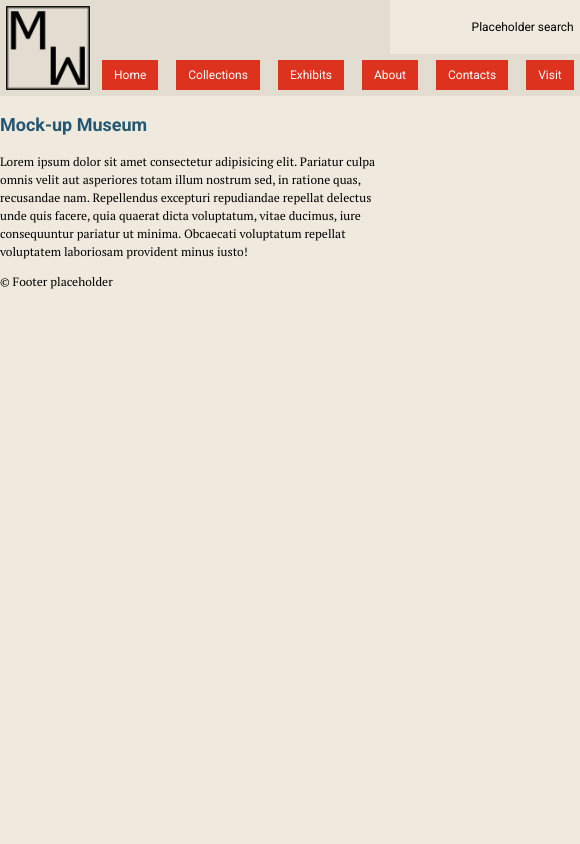
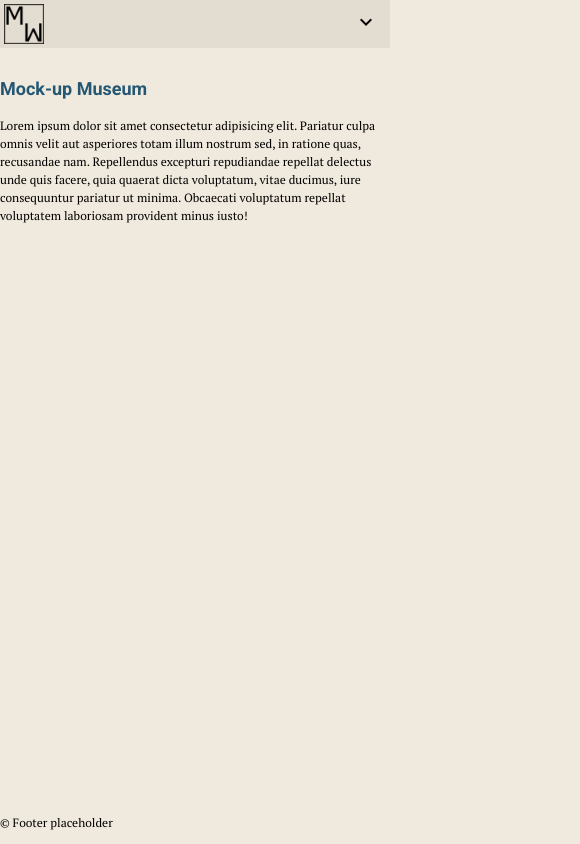
Before and after one commit to oxelfer/glowing-octo-happiness, a React (Create React App) app: page / in a window 390 px wide. Shown: the whole page, 580 px wide, since content can reach past the window. Built offline with nearby package versions, Linux system fonts and the light colour scheme.

Commit message:
creates header component

```diff
--- a/src/App.css
+++ b/src/App.css
@@ -1,3 +1,5 @@
 .container {
   max-width: 1080px;
+  position: relative;
+  top: 5em;
 }
--- a/src/App.js
+++ b/src/App.js
@@ -24,7 +24,7 @@ function App() {
         <Hero />
       </header>
 
-      <main className='container'>
+      <main id='main-content' className='container'>
         <Routes>
           <Route path='/' element={<Home />} />
           <Route path='/collections' element={<Collections />} />
--- a/src/components/footer.css
+++ b/src/components/footer.css
@@ -0,0 +1,8 @@
+.footer {
+  position: relative;
+}
+
+.textoteste {
+  position: absolute;
+  bottom: 0;
+}
--- a/src/components/footer.js
+++ b/src/components/footer.js
@@ -2,6 +2,8 @@ import './footer.css'
 
 export default function Footer() {
   return (
-    <p>&copy; Footer placeholder</p>
+    <div className='footer-container'>
+      <p className='textoteste'>&copy; Footer placeholder</p>
+    </div>
   )
 }
--- a/src/components/header.css
+++ b/src/components/header.css
@@ -4,6 +4,7 @@
   display: flex;
   height: 8em;
   font-family: 'Roboto', Helvetica, Arial, sans-serif;
+
 }
 
 .header__picture {
@@ -13,43 +14,166 @@
 
 .header__logo {
   height: 100%;
-  padding: .5em;
+  padding: calc(.5em - 2px);
 }
 
 .header__right {
   flex: 1;
   display: flex;
-  flex-direction: column;
+  flex-direction: column-reverse;
 }
 
-.header__search {
+/* .header__search {
   flex: 1;
   text-align: right;
-  padding: .5em;
+  padding: calc(.5em - 2px);
+  display: block;
+} */
+
+.header__nav-site {
+  display: block;
 }
 
-.header__site-nav {
+.nav-site__menu {
   flex: 1;
   display: flex;
   justify-content: flex-end;
   margin: 0;
-  padding: .5em;
+  padding: calc(.5em - 2px);
   list-style-type: none;
   background-color: var(--color-back-sec);
 }
 
-.header__site-nav > li {
+.nav-site__menu > li {
   margin-top: 0;
 }
 
-.header__site-nav > li > a {
+.nav-site__menu > li > a {
   display: block;
   padding: .5em 1em;
   background-color: var(--color-mid-red);
   color: var(--color-text-white);
   text-decoration: none;
+  border: 1px solid var(--color-mid-red);
 }
 
-.header__site-nav > li + li {
+.nav-site__menu > li + li {
   margin-left: 1.5em;
 }
+
+.nav-site__menu > li > a:link {
+
+}
+
+.nav-site__menu > li > a:visited {
+
+}
+
+.nav-site__menu > li > a:hover {
+  background-color: var(--color-back-sec);
+  color: var(--color-mid-red);
+  border: 1px solid var(--color-mid-red);
+}
+
+.nav-site__menu > li > a:active {
+  background-color: var(--color-back-sec);
+  color: var(--color-mid-red);
+  border: 1px solid var(--color-mid-red);
+  font-weight: 700;
+}
+
+.header__nav-mob {
+  display: none;
+}
+
+@media screen and (max-width: 640px) {
+
+  .header {
+    height: 4em;
+    position: fixed;
+    top: 0;
+    width: 100%;
+    z-index: 10;
+  }
+
+  /* .header__search {
+    display: none;
+  } */
+
+  .header__nav-site {
+    display: none;
+  }
+
+  .header__right {
+    position: relative;
+  }
+
+  .header__nav-mob {
+    display: flex;
+    justify-content: flex-end;
+
+    cursor: pointer;
+  }
+
+  .nav-mob__hide {
+    position: absolute;
+    top: 50%;
+    transform: translateY(-50%);
+    padding: 1em;
+  }
+
+  .nav-mob__hide:hover {
+    color: var(--color-text-red);
+    transition: 0.3s;
+  }
+
+  .nav-mob__menu {
+    display: none;
+    margin: 0;
+    padding: 0;
+    position: fixed;
+    top: 4em;
+    left: 0;
+    list-style: none;
+    width: 100%;
+    text-align: center;
+  }
+
+  .nav-mob__menu > li {
+    border-bottom: 1px solid var(--color-text-white);
+    background-color: var(--color-mid-red);
+  }
+
+  .nav-mob__menu > li:nth-child(1) {
+    border-top: 1px solid var(--color-text-white);
+  }
+
+  .nav-mob__menu > li > a {
+    display: block;
+    padding: 0.7em 0;
+    text-decoration: none;
+    color: var(--color-text-white);
+  }
+
+  .nav-mob__menu > li > a:link {
+
+  }
+
+  .nav-mob__menu > li > a:visited {
+
+  }
+
+  .nav-mob__menu > li > a:hover {
+    background-color: var(--color-back-sec);
+    color: var(--color-text-red);
+  }
+
+  .nav-mob__menu > li > a:active {
+    background-color: var(--color-back-sec);
+    color: var(--color-mid-red);
+    font-weight: 700;
+  }
+
+
+
+}
--- a/src/components/header.js
+++ b/src/components/header.js
@@ -3,6 +3,26 @@ import { Link } from 'react-router-dom';
 import './header.css';
 
 export default function Header() {
+
+  const showMenu = () => {
+    let menu = document.getElementById('nav-mob-menu');
+    let symbol = document.getElementById('click-symbol');
+    let main = document.getElementById('main-content');
+
+    if (menu.style.display === 'none') {
+      main.style.position = 'relative';
+      main.style.top = '23em';
+      menu.style.display = 'block';
+      symbol.innerText = 'expand_less';
+    } else {
+      main.style.position = 'relative';
+      main.style.top = '5em';
+      menu.style.display = 'none';
+      symbol.innerText = 'expand_more';
+    }
+
+  }
+
   return (
     <header className='header'>
       <picture className='header__picture'>
@@ -10,11 +30,12 @@ export default function Header() {
       </picture>
 
       <div className='header__right'>
-        <div className='header__search'>
-          <p>Placeholder search</p>
-        </div>
-        <nav>
-          <ul className='header__site-nav'>
+{/*         <div className='header__search'>
+          <p>Placeholder search?</p>
+        </div> */}
+
+        <nav className='header__nav-site'>
+          <ul className='nav-site__menu'>
             <li><Link to='/'>Home</Link></li>
             <li><Link to='collections'>Collections</Link></li>
             <li><Link to='exhibits'>Exhibits</Link></li>
@@ -24,6 +45,21 @@ export default function Header() {
           </ul>
         </nav>
 
+        <nav className='header__nav-mob'>
+          <div className='nav-mob__hide' onClick={ showMenu }>
+            <span id='click-symbol' className="material-icons-outlined">
+              expand_more
+            </span>
+          </div>
+          <ul id='nav-mob-menu' className='nav-mob__menu'>
+            <li><Link to='/'>Home</Link></li>
+            <li><Link to='collections'>Collections</Link></li>
+            <li><Link to='exhibits'>Exhibits</Link></li>
+            <li><Link to='about'>About</Link></li>
+            <li><Link to='contacts'>Contacts</Link></li>
+            <li><Link to='visit'>Visit</Link></li>
+          </ul>
+        </nav>
 
       </div>
 
--- a/src/components/map.css
+++ b/src/components/map.css
@@ -1,5 +1,5 @@
 .mapcontainer {
-  width: 100%;
+  max-width: 100%;
   height: 100vh;
   z-index: 1;
 }
--- a/src/index.css
+++ b/src/index.css
@@ -1,6 +1,6 @@
 @import url('https://fonts.googleapis.com/css2?family=PT+Serif:ital,wght@0,400;0,700;1,400&display=swap');
 @import url('https://fonts.googleapis.com/css2?family=Roboto:ital,wght@0,300;0,400;0,700;1,400&display=swap');
-/* @import url('https://fonts.googleapis.com/css?family=Material+Icons|Material+Icons+Outlined|Material+Icons+Two+Tone|Material+Icons+Round|Material+Icons+Sharp'); */
+@import url('https://fonts.googleapis.com/css?family=Material+Icons|Material+Icons+Outlined|Material+Icons+Two+Tone|Material+Icons+Round|Material+Icons+Sharp');
 
 :root {
   box-sizing: border-box;
--- a/src/pages/collection-catalogue.css
+++ b/src/pages/collection-catalogue.css
@@ -0,0 +1,3 @@
+.card__image {
+  max-width: 100%;
+}
```
